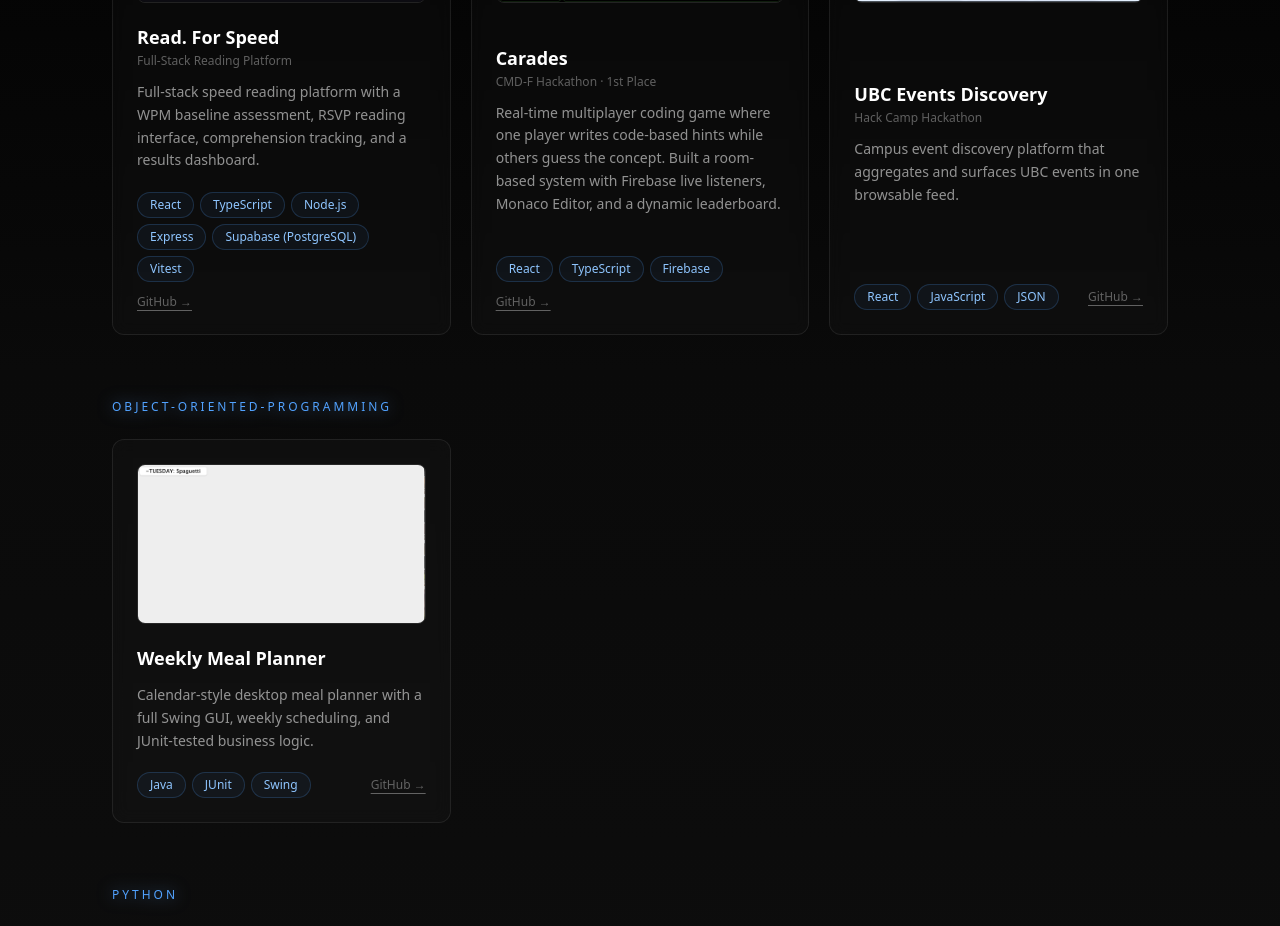
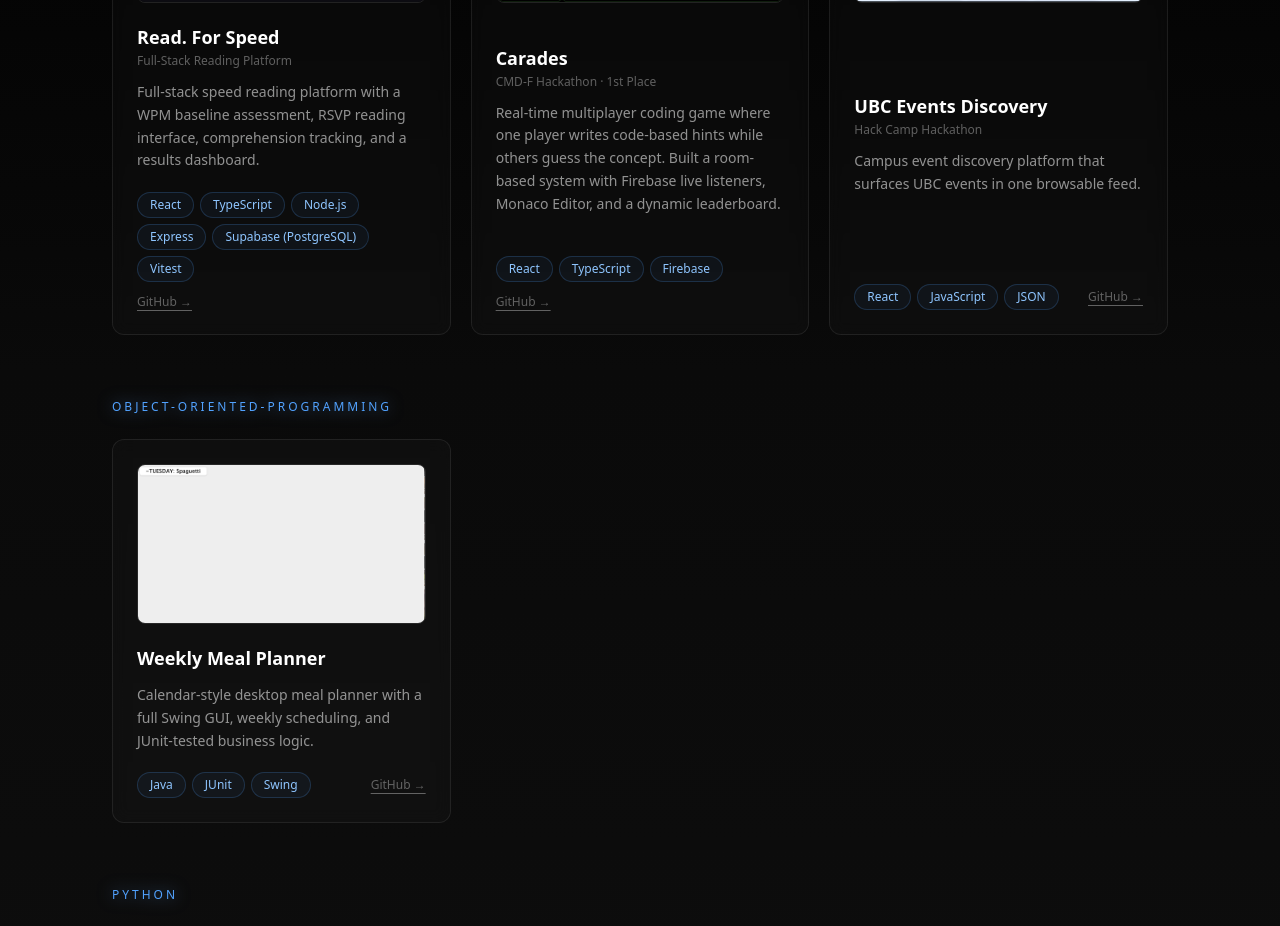
Before and after one commit to Fradedaniela0305/Personal-website, a React (Vite) app: page /projects in a window 1280 px wide. Shown: the part 1260-2186 px from the top of the page. Built offline with nearby package versions, Linux system fonts and the light colour scheme.

Commit message:
moidified wording

```diff
--- a/src/pages/Projects.tsx
+++ b/src/pages/Projects.tsx
@@ -76,7 +76,7 @@
         title: "UBC Events Discovery",
         subtitle: "Hack Camp Hackathon",
         description:
-          "Campus event discovery platform that aggregates and surfaces UBC events in one browsable feed.",
+          "Campus event discovery platform that surfaces UBC events in one browsable feed.",
         stack: ["React", "JavaScript", "JSON"],
         github:
           "https://github.com/Fradedaniela0305/NW-HackCamp-Project-UBC-Events",
```
